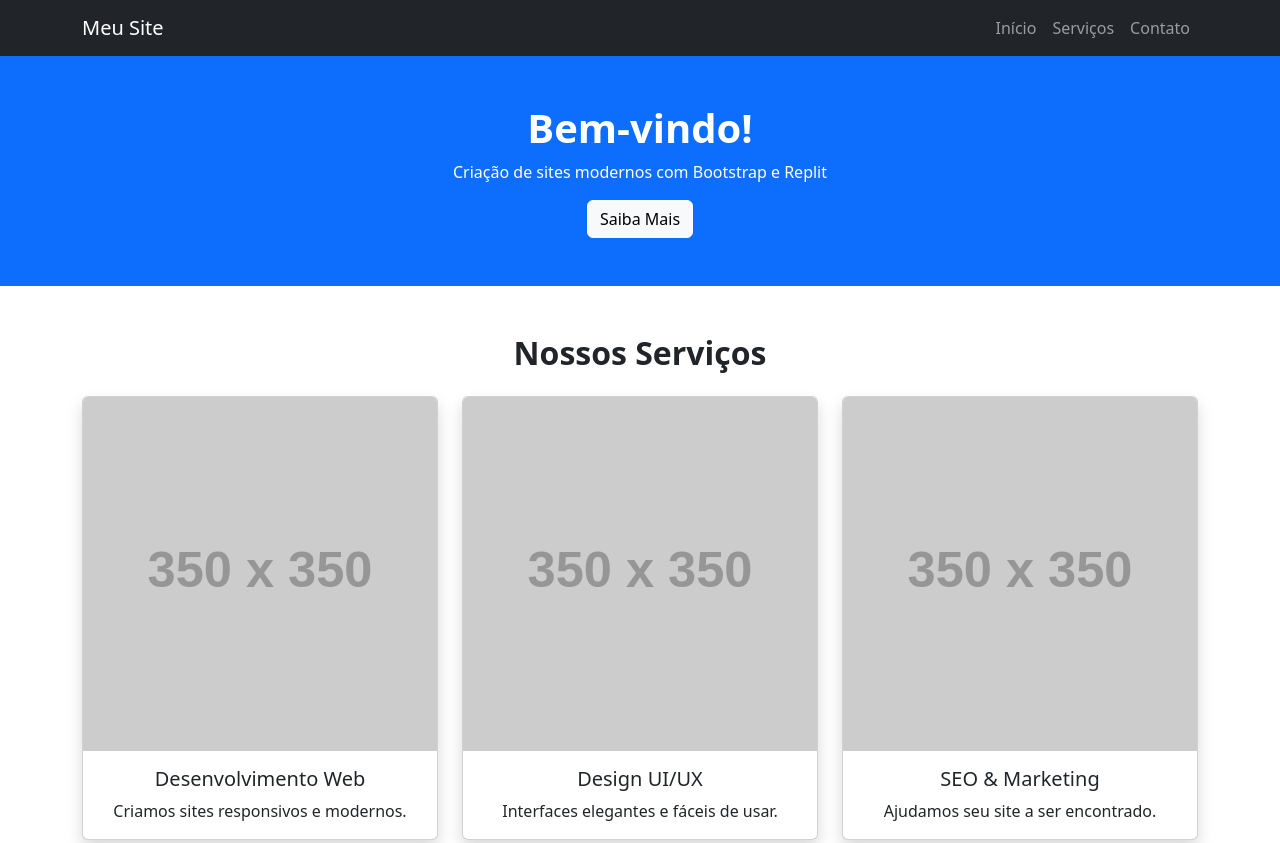
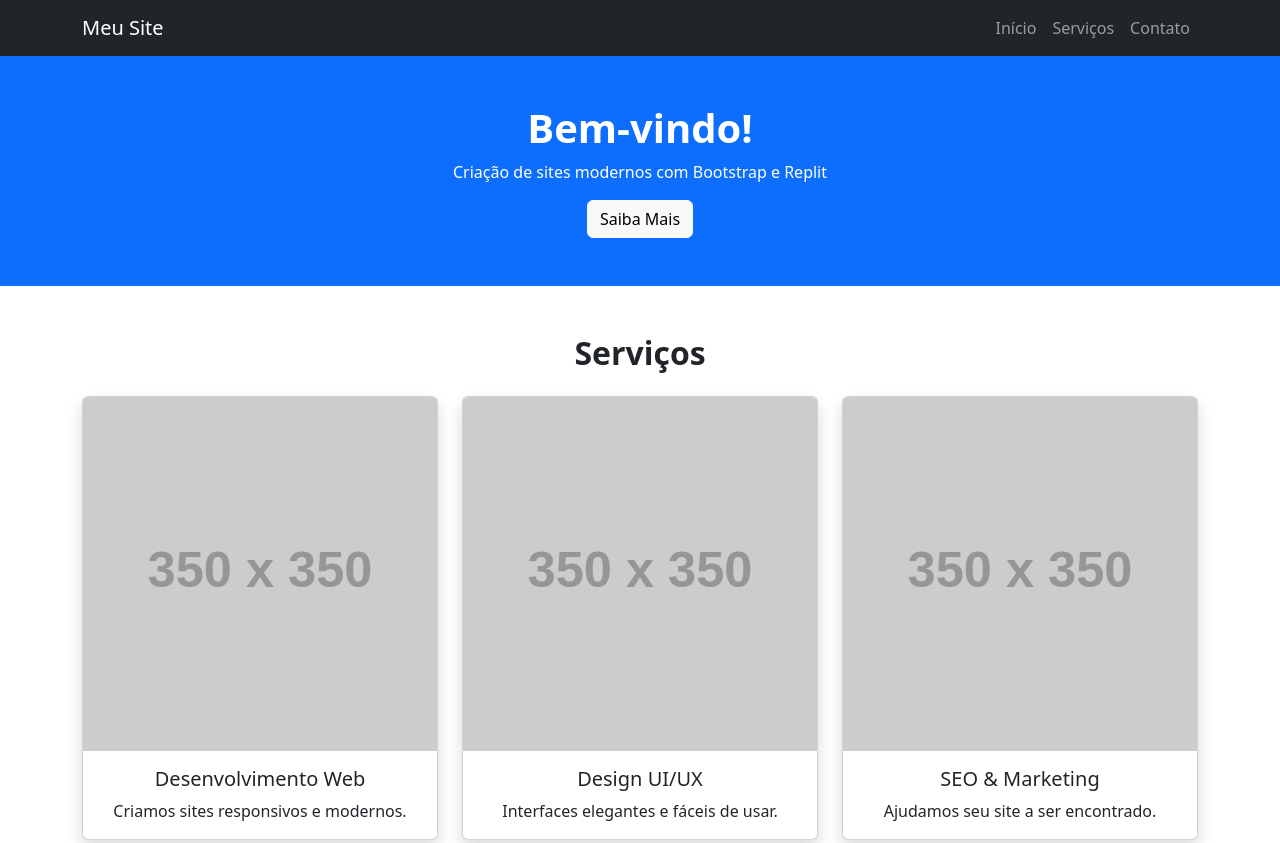
Before and after one commit to Fernandocarvalh01/PraticaReplitBootstrap, a website built with Vite: page index.html in a window 1280 px wide. Shown: the top 843 px of the page. Built offline with nearby package versions, Linux system fonts and the light colour scheme; placeholder pictures from the web are drawn by us; files whose address does not match are found by name.

Commit message:
Reduzindo títulos

```diff
--- a/index.html
+++ b/index.html
@@ -42,7 +42,7 @@ onclick="mostrarMensagem()">Saiba Mais</button>
 </header>
 <!-- Seção de Serviços -->
 <section class="container text-center my-5">
-<h2>Nossos Serviços</h2>
+<h2>Serviços</h2>
 <div class="row mt-4">
 <div class="col-md-4">
 <div class="card shadow">
```
